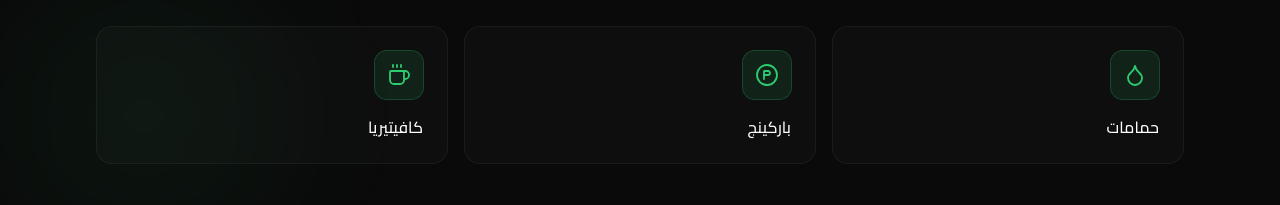
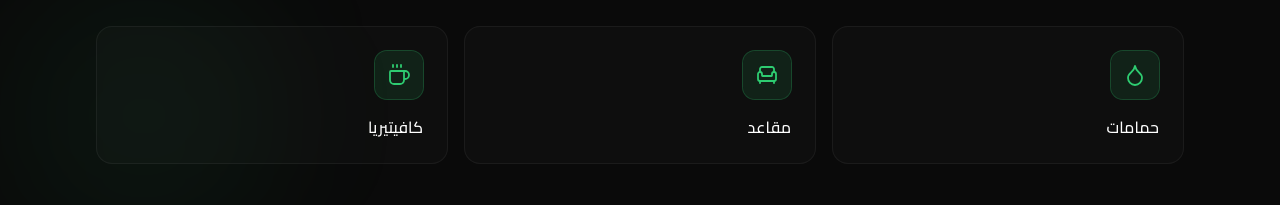
Before and after one commit to Youssef1796x/football-booking, a Next.js app: page / in a window 1280 px wide. Shown: the part 1830-2035 px from the top of the page. Built offline with nearby package versions, Linux system fonts and the light colour scheme.

Commit message:
improve cards

```diff
--- a/app/components/About.tsx
+++ b/app/components/About.tsx
@@ -2,11 +2,12 @@
 
 import { useEffect, useRef, useState } from "react";
 import Image from "next/image";
-import { Droplet, CircleParking, Coffee } from "lucide-react";
+
+import { Droplet, Armchair, Coffee } from "lucide-react";
 
 const facilities = [
   { label: "حمامات", Icon: Droplet },
-  { label: "باركينج", Icon: CircleParking },
+  { label: "مقاعد", Icon: Armchair },
   { label: "كافيتيريا", Icon: Coffee },
 ];
 
```
